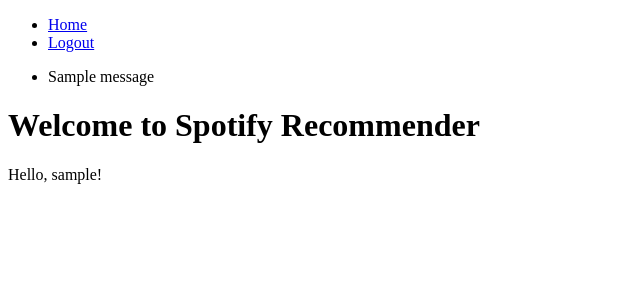
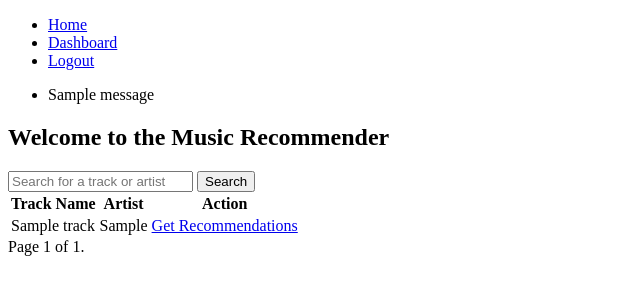
Before and after one commit to turingenigma54/music_recommender, a Django app: page / in a window 1280 px wide. Shown: the top 300 px of the page, without its empty margins (0-640 px from the left). Run offline with Django 5.2, Linux system fonts and the light colour scheme; a user stored in the database is signed in; tables that the repository leaves empty hold one stand-in row (values such as "Sample post"); one stand-in notice (Sample message) is shown; parts of the project's set-up code (start-up, migrations or seed data) failed here and were passed over.

Commit message:
Make a semifunctional working UI for now

```diff
--- a/recommender/urls.py
+++ b/recommender/urls.py
@@ -1,9 +1,7 @@
 from django.urls import path
-from .views import HomeView, SearchView, RecommendationsView, RandomRecommendationView
+from . import views
 
 urlpatterns = [
-    path('', HomeView.as_view(), name='home'),
-    path('search/', SearchView.as_view(), name='search'),
-    path('recommendations/', RecommendationsView.as_view(), name='recommendations'),
-    path('random-recommendation/', RandomRecommendationView.as_view(), name='random_recommendation'),
+    path('', views.dashboard, name='dashboard'),
+    path('recommendations/', views.recommendations, name='recommendations'),
 ]
--- a/recommender/views.py
+++ b/recommender/views.py
@@ -1,37 +1,43 @@
-from django.shortcuts import render
-from django.views import View
-from django.contrib.auth.mixins import LoginRequiredMixin
-from .utils import df, get_recommendations_from_file
+from django.shortcuts import render, redirect, get_object_or_404
+from django.contrib.auth.decorators import login_required
+from .models import Track
+from django.db.models import Q
+from .utils import get_recommendations_from_db
+from django.core.paginator import Paginator
 
-class HomeView(View):
-    def get(self, request):
-        return render(request, 'recommender/home.html')
+@login_required
+def dashboard(request):
+    query = request.GET.get('query', '')
+    tracks = Track.objects.all()
 
-class SearchView(LoginRequiredMixin, View):
-    def get(self, request):
-        query = request.GET.get('query', '')
-        matching_tracks = df[df['track_name'].str.contains(query, case=False)]['track_name'].tolist()
-        return render(request, 'recommender/search.html', {'tracks': matching_tracks, 'query': query})
+    if query:
+        tracks = tracks.filter(
+            Q(track_name__icontains=query) |
+            Q(artists__icontains=query)
+        )
 
-class RecommendationsView(LoginRequiredMixin, View):
-    def get(self, request):
-        track_name = request.GET.get('track_name')
-        if not track_name:
-            return render(request, 'recommender/recommendations.html', {'error': 'No track selected'})
+    paginator = Paginator(tracks, 20)  # Show 20 tracks per page
+    page_number = request.GET.get('page')
+    page_obj = paginator.get_page(page_number)
 
-        recommendations = get_recommendations_from_file(track_name, df)
-        context = {
-            'input_track': track_name,
-            'recommendations': recommendations
-        }
-        return render(request, 'recommender/recommendations.html', context)
+    return render(request, 'recommender/dashboard.html', {'page_obj': page_obj, 'query': query})
 
-class RandomRecommendationView(LoginRequiredMixin, View):
-    def get(self, request):
-        random_track = df['track_name'].sample().iloc[0]
-        recommendations = get_recommendations_from_file(random_track, df)
-        context = {
-            'input_track': random_track,
-            'recommendations': recommendations
-        }
-        return render(request, 'recommender/recommendations.html', context)
+@login_required
+def recommendations(request):
+    track_id = request.GET.get('track_id')
+    if not track_id:
+        return redirect('dashboard')
+
+    try:
+        track = Track.objects.filter(id=track_id).first()
+        if not track:
+            return render(request, 'recommender/error.html', {'message': 'Track not found'})
+    except ValueError:
+        return render(request, 'recommender/error.html', {'message': 'Invalid track ID'})
+
+    recommended_tracks = get_recommendations_from_db(track.track_name, n=20)
+
+    return render(request, 'recommender/recommendations.html', {
+        'selected_track': track,
+        'recommended_tracks': recommended_tracks
+    })
--- a/spotify_recommender/settings.py
+++ b/spotify_recommender/settings.py
@@ -135,3 +135,6 @@ DEFAULT_AUTO_FIELD = 'django.db.models.BigAutoField'
 BASE_DIR = Path(__file__).resolve().parent.parent
 
 AUTH_USER_MODEL = 'accounts.CustomUser'
+
+LOGIN_REDIRECT_URL = 'home'
+LOGOUT_REDIRECT_URL = 'home'
--- a/spotify_recommender/urls.py
+++ b/spotify_recommender/urls.py
@@ -1,10 +1,12 @@
-from django.views.generic import TemplateView
 from django.contrib import admin
 from django.urls import path, include
+from django.contrib.auth import views as auth_views
+from recommender.views import dashboard
 
 urlpatterns = [
     path('admin/', admin.site.urls),
-    path('accounts/', include('accounts.urls')),
+ path('accounts/', include('accounts.urls')),
     path('recommender/', include('recommender.urls')),
-    path('', TemplateView.as_view(template_name='home.html'), name='home'),
+    path('', dashboard, name='home'),
+    path('recommender/', include('recommender.urls')),
 ]
--- a/templates/base.html
+++ b/templates/base.html
@@ -11,6 +11,7 @@
             <ul>
                 <li><a href="{% url 'home' %}">Home</a></li>
                 {% if user.is_authenticated %}
+                    <li><a href="{% url 'dashboard' %}">Dashboard</a></li>
                     <li><a href="{% url 'logout' %}">Logout</a></li>
                 {% else %}
                     <li><a href="{% url 'login' %}">Login</a></li>
--- /dev/null
+++ b/templates/recommender/dashboard.html
@@ -0,0 +1,49 @@
+{% extends 'base.html' %}
+
+{% block content %}
+<h2>Welcome to the Music Recommender</h2>
+
+<form method="get" action="{% url 'dashboard' %}">
+    <input type="text" name="query" value="{{ query }}" placeholder="Search for a track or artist">
+    <button type="submit">Search</button>
+</form>
+
+<table>
+    <thead>
+        <tr>
+            <th>Track Name</th>
+            <th>Artist</th>
+            <th>Action</th>
+        </tr>
+    </thead>
+    <tbody>
+    {% for track in page_obj %}
+        <tr>
+            <td>{{ track.track_name }}</td>
+            <td>{{ track.artists }}</td>
+            <td>
+                <a href="{% url 'recommendations' %}?track_id={{ track.id }}">Get Recommendations</a>
+            </td>
+        </tr>
+    {% endfor %}
+    </tbody>
+</table>
+
+<div class="pagination">
+    <span class="step-links">
+        {% if page_obj.has_previous %}
+            <a href="?page=1">&laquo; first</a>
+            <a href="?page={{ page_obj.previous_page_number }}">previous</a>
+        {% endif %}
+
+        <span class="current">
+            Page {{ page_obj.number }} of {{ page_obj.paginator.num_pages }}.
+        </span>
+
+        {% if page_obj.has_next %}
+            <a href="?page={{ page_obj.next_page_number }}">next</a>
+            <a href="?page={{ page_obj.paginator.num_pages }}">last &raquo;</a>
+        {% endif %}
+    </span>
+</div>
+{% endblock %}
```
Also changed, not shown: accounts/views.py (+4 -4 lines), recommender/utils.py (+29 -21 lines), templates/error.html (added, +7 -0 lines), templates/recommender/recommendations.html (+16 -0 lines).
